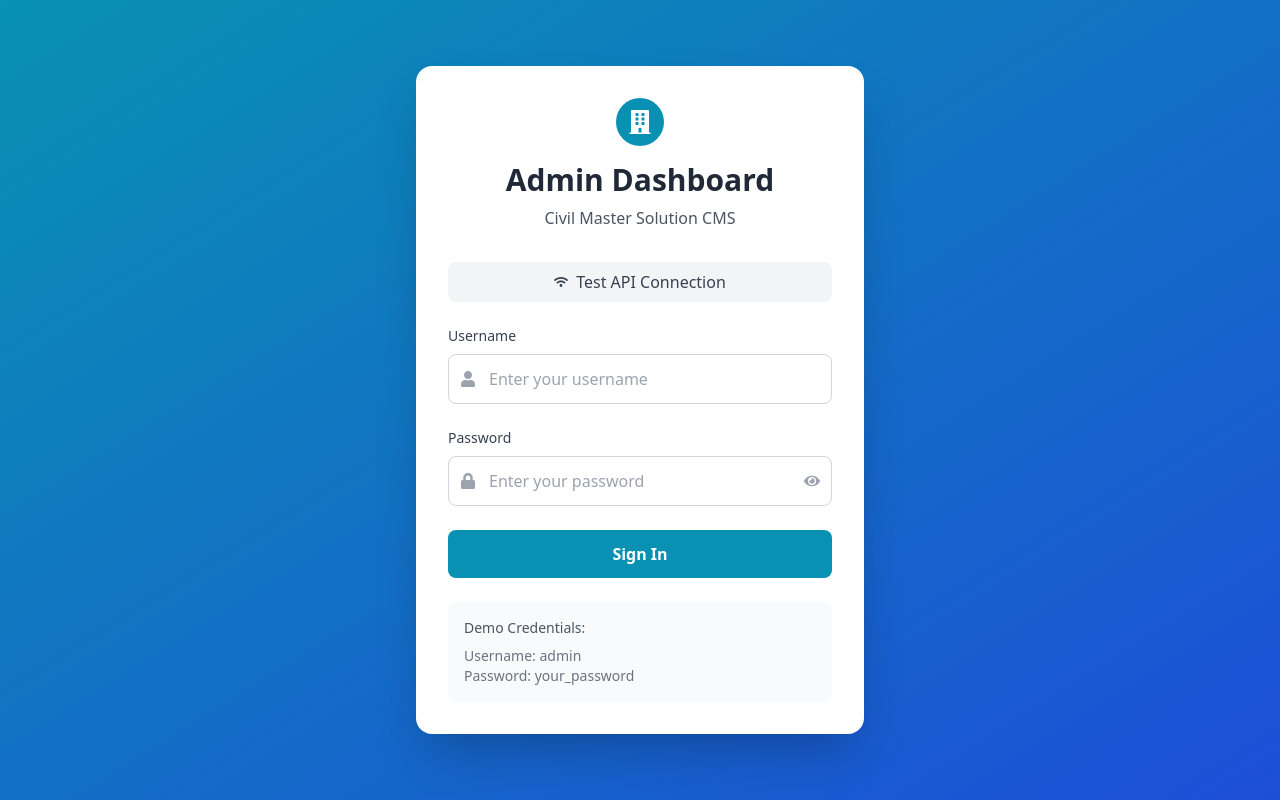
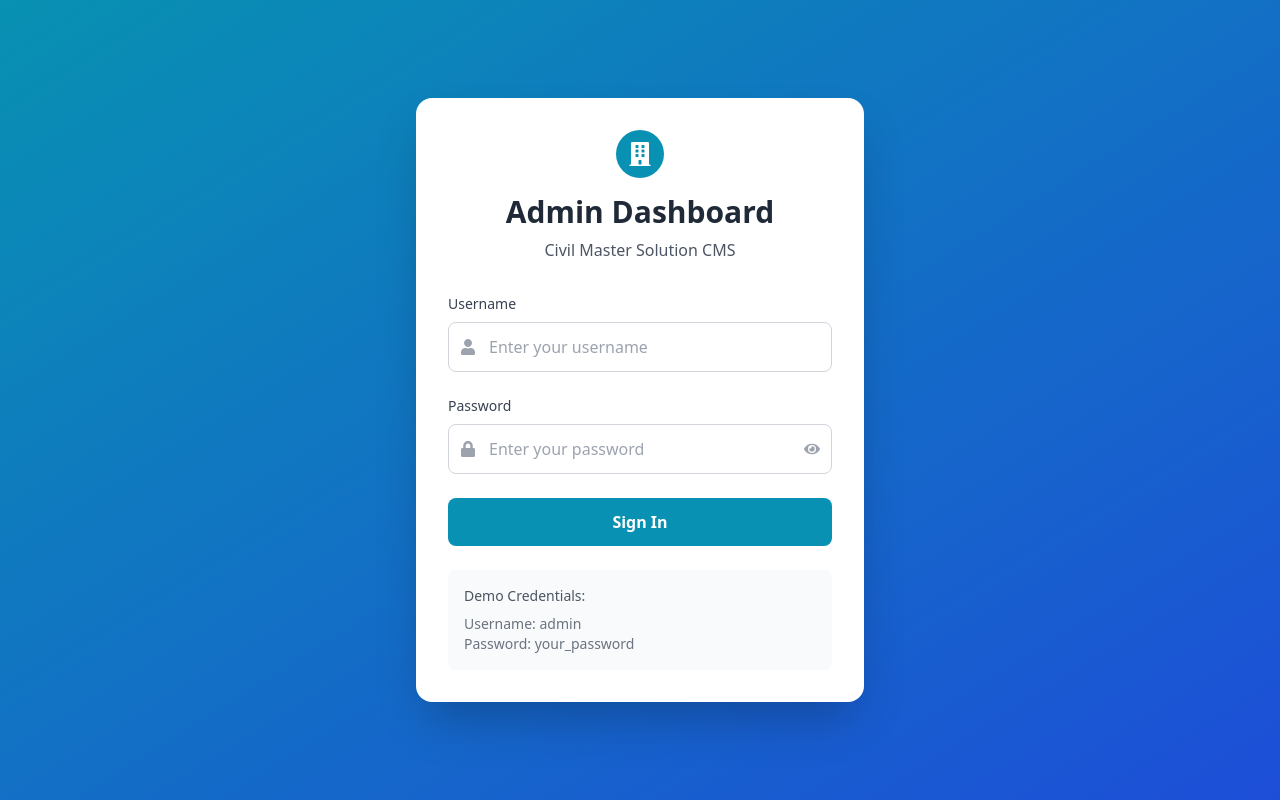
Before and after one commit to civilmastersolution-CMS/cms_testing_admin, a React (Vite) app in the folder cms_admin_dashboard/: page /login in a window 1280 px wide. Built offline with nearby package versions, Linux system fonts and the light colour scheme.

Commit message:
remove api test

```diff
--- a/cms_admin_dashboard/src/pages/Login.jsx
+++ b/cms_admin_dashboard/src/pages/Login.jsx
@@ -1,6 +1,6 @@
 import React, { useState } from 'react';
 import { useAuth } from '../context/AuthContext';
-import { FaUser, FaLock, FaEye, FaEyeSlash, FaBuilding, FaWifi } from 'react-icons/fa';
+import { FaUser, FaLock, FaEye, FaEyeSlash, FaBuilding } from 'react-icons/fa';
 
 const Login = () => {
   const { login, loading, error } = useAuth();
@@ -22,23 +22,6 @@ const Login = () => {
     await login(formData.username, formData.password);
   };
 
-  const testBackendConnection = async () => {
-    try {
-      const apiUrl = import.meta.env.VITE_API_URL || 'http://localhost:8000/api';
-      const testUrl = apiUrl.replace('/api', '') + '/articles/';
-
-      const response = await fetch(testUrl);
-      const data = await response.json();
-
-      alert(`✅ Backend Connected Successfully!\n\nURL: ${testUrl}\nStatus: ${response.status}\nArticles found: ${data.length || 0}`);
-    } catch (error) {
-      const apiUrl = import.meta.env.VITE_API_URL || 'http://localhost:8000/api';
-      const testUrl = apiUrl.replace('/api', '') + '/articles/';
-
-      alert(`❌ Backend Connection Failed!\n\nURL: ${testUrl}\nError: ${error.message}\n\nPlease check:\n1. Backend server is running\n2. VITE_API_URL is correct\n3. Network connection`);
-    }
-  };
-
   return (
     <div className="min-h-screen flex items-center justify-center bg-gradient-to-br from-cyan-600 to-blue-700">
       <div className="max-w-md w-full mx-4">
@@ -56,17 +39,6 @@ const Login = () => {
             <p className="text-gray-600">
               Civil Master Solution CMS
             </p>
-          </div>
-
-          {/* API Test Button */}
-          <div className="mb-6">
-            <button
-              onClick={testBackendConnection}
-              className="w-full flex items-center justify-center space-x-2 bg-gray-100 text-gray-700 py-2 px-4 rounded-lg font-medium hover:bg-gray-200 transition-colors duration-200"
-            >
-              <FaWifi className="text-sm" />
-              <span>Test API Connection</span>
-            </button>
           </div>
 
           {/* Error Message */}
```
